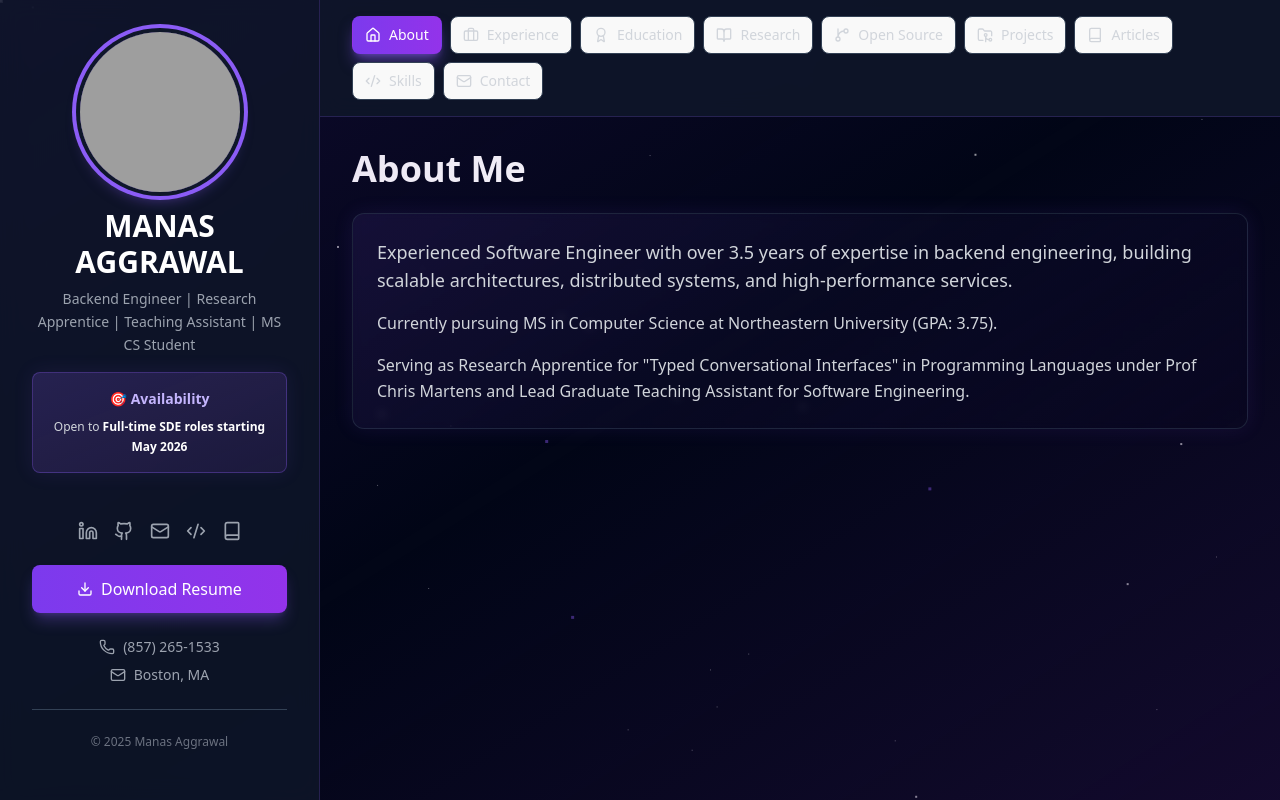
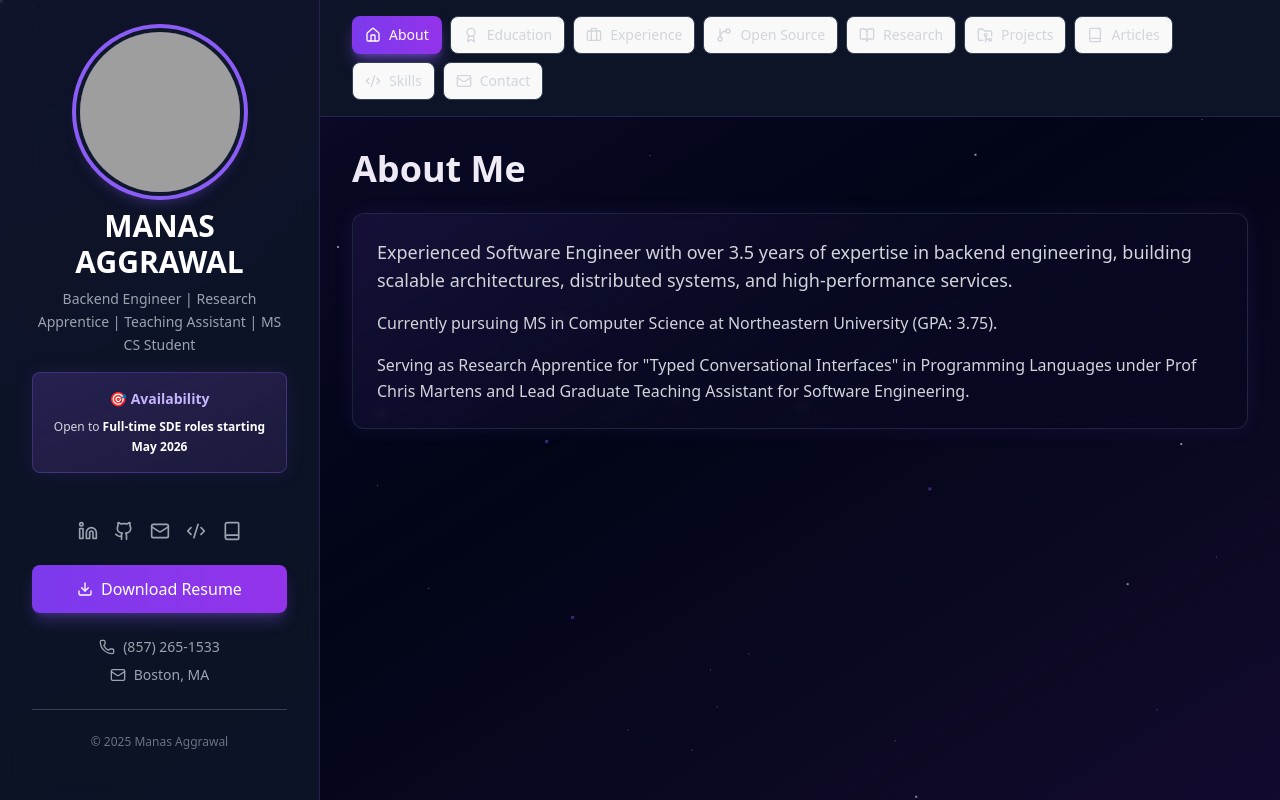
Before and after one commit to manas-aggrawal/who-is-manas, a React (Vite) app: page / in a window 1280 px wide. Built offline with nearby package versions, Linux system fonts and the light colour scheme; grey boxes are pictures that could not be loaded.

Commit message:
updated nestjs description and reorders nav items

```diff
--- a/src/App.jsx
+++ b/src/App.jsx
@@ -17,10 +17,10 @@ const Portfolio = () => {
 
   const navItems = [
     { id: 'about', label: 'About', icon: <Home className="w-4 h-4" /> },
+    { id: 'education', label: 'Education', icon: <Award className="w-4 h-4" /> },
     { id: 'experience', label: 'Experience', icon: <Briefcase className="w-4 h-4" /> },
-    { id: 'education', label: 'Education', icon: <Award className="w-4 h-4" /> },
+    { id: 'opensource', label: 'Open Source', icon: <GitBranch className="w-4 h-4" /> },
     { id: 'research', label: 'Research', icon: <BookOpen className="w-4 h-4" /> },
-    { id: 'opensource', label: 'Open Source', icon: <GitBranch className="w-4 h-4" /> },
     { id: 'projects', label: 'Projects', icon: <FolderGit2 className="w-4 h-4" /> },
     { id: 'articles', label: 'Articles', icon: <Book className="w-4 h-4" /> },
     { id: 'skills', label: 'Skills', icon: <Code2 className="w-4 h-4" /> },
```
